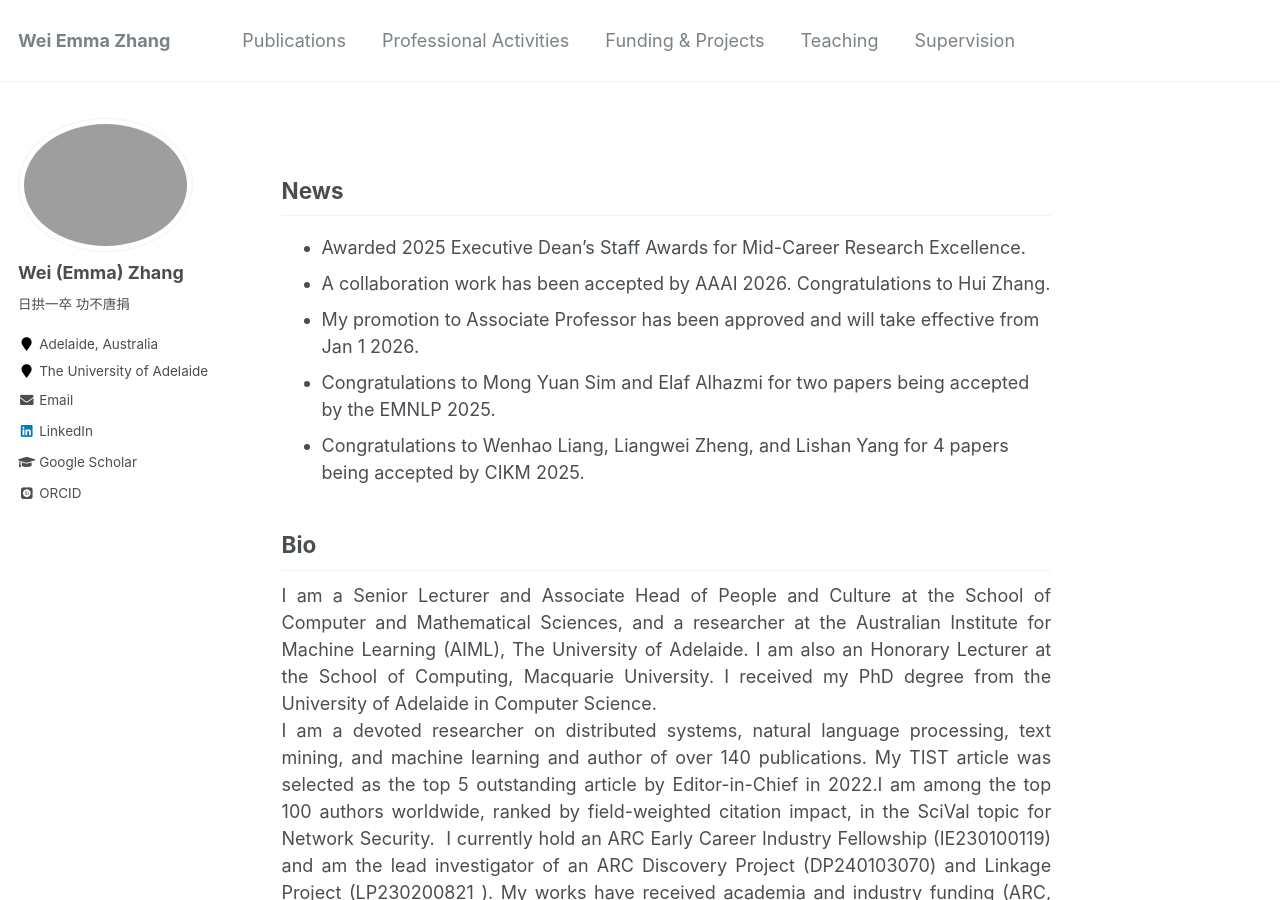
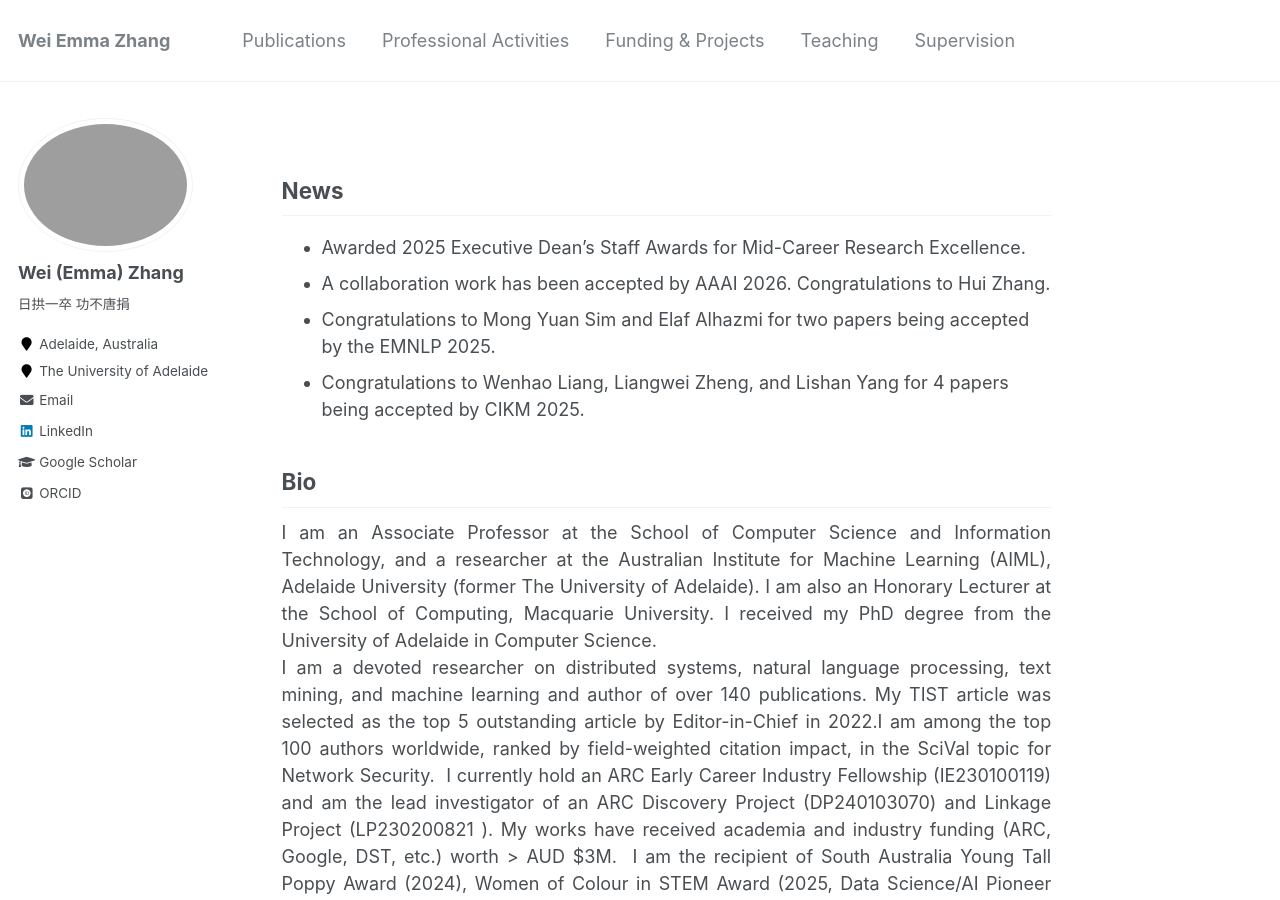
Before and after one commit to weiezhang/weiezhang.github.io, a Jekyll site: the page built from _pages/about.md, in a window 1280 px wide and 900 px high. Built offline with Jekyll 4.4.1, drawn with Linux system fonts in a browser that asks for light colours; some web fonts are replaced.

Commit message:
Update about.md

```diff
--- a/_pages/about.md
+++ b/_pages/about.md
@@ -11,10 +11,10 @@ redirect_from:
 ## News
 * Awarded 2025 Executive Dean's Staff Awards for Mid-Career Research Excellence.
 * A collaboration work has been accepted by AAAI 2026. Congratulations to Hui Zhang.
-* My promotion to Associate Professor has been approved and will take effective from Jan 1 2026.
 * Congratulations to Mong Yuan Sim and Elaf Alhazmi for two papers being accepted by the EMNLP 2025.
 * Congratulations to Wenhao Liang, Liangwei Zheng, and Lishan Yang for 4 papers being accepted by CIKM 2025.
-<!--  Congratulations to Liangwei Zheng for his paper being accepted by KDD 2025.
+<!-- * My promotion to Associate Professor has been approved and will take effective from Jan 1 2026.
+Congratulations to Liangwei Zheng for his paper being accepted by KDD 2025.
  Congratulations to Mong Yuan Sim for his paper being accepted by ACL 2025.
  Hosted [EvalMG25 @ COLING 2025](https://evalmg.github.io/), 20 Jan 2025, Abu Dhabi, UAE.
  Congratulations to Elaf for her long research paper being accepted by the EMNLP 2024 main conference.
@@ -25,7 +25,7 @@ redirect_from:
 
 ##  Bio
 <div style="text-align: justify;">
-I am a Senior Lecturer and Associate Head of People and Culture at the School of Computer and Mathematical Sciences, and a researcher at the Australian Institute for Machine Learning (AIML), The University of Adelaide. I am also an Honorary Lecturer at the School of Computing, Macquarie University. I received my PhD degree from the University of Adelaide in Computer Science. <br>
+I am an Associate Professor at the School of Computer Science and Information Technology, and a researcher at the Australian Institute for Machine Learning (AIML),  Adelaide University (former The University of Adelaide). I am also an Honorary Lecturer at the School of Computing, Macquarie University. I received my PhD degree from the University of Adelaide in Computer Science. <br>
 I am a devoted researcher on distributed systems, natural language processing, text mining, and machine learning and author of over 140 publications. My TIST article was selected as the top 5 outstanding article by Editor-in-Chief in 2022.I am among the top 100 authors worldwide, ranked by field-weighted citation impact, in the SciVal topic for Network Security.  I currently hold an ARC Early Career Industry Fellowship (IE230100119) and am the lead investigator of an ARC Discovery Project (DP240103070) and Linkage Project (LP230200821 ). My works have received academia and industry funding (ARC, Google, DST, etc.) worth > AUD $3M.  I am the recipient of South Australia Young Tall Poppy Award (2024), Women of Colour in STEM Award (2025, Data Science/AI Pioneer category)，Women in AI Asia-Pacific Award finalist (2024, AI in Agribusiness and Rural Development category).  <br>
 
 I have been actively engaged in professional services by serving as conference organizers, conference PC members and reviewer of journals such as ACM/IEEE Trans., IJCAI, ACL, WWW, and KDD, and assessors of ARC funding applications. I also continually develops my leadership by serving as Associate Head of People & Culture, Program Coordinator, Course Coordinator, and outreach contact at the school. I have six-year industry working experiences in multiple roles and has strong industry engagements.
```
